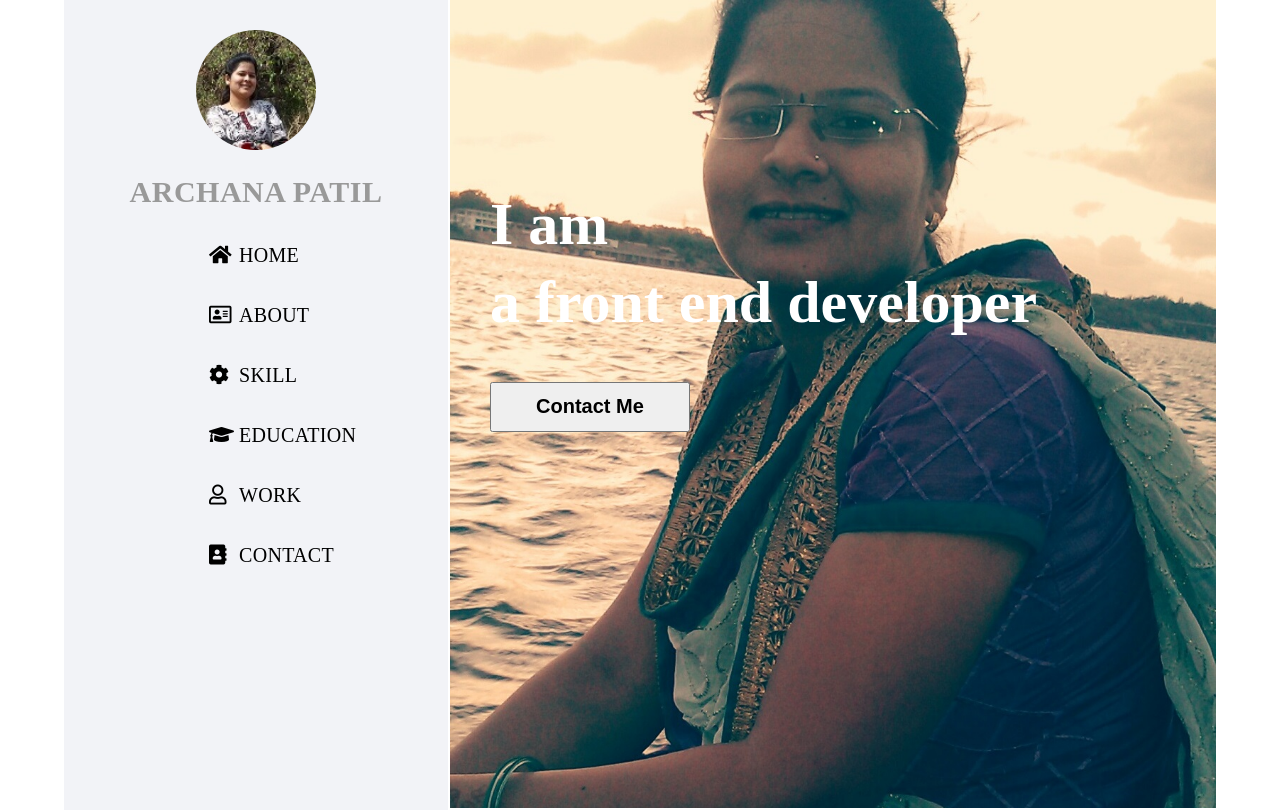
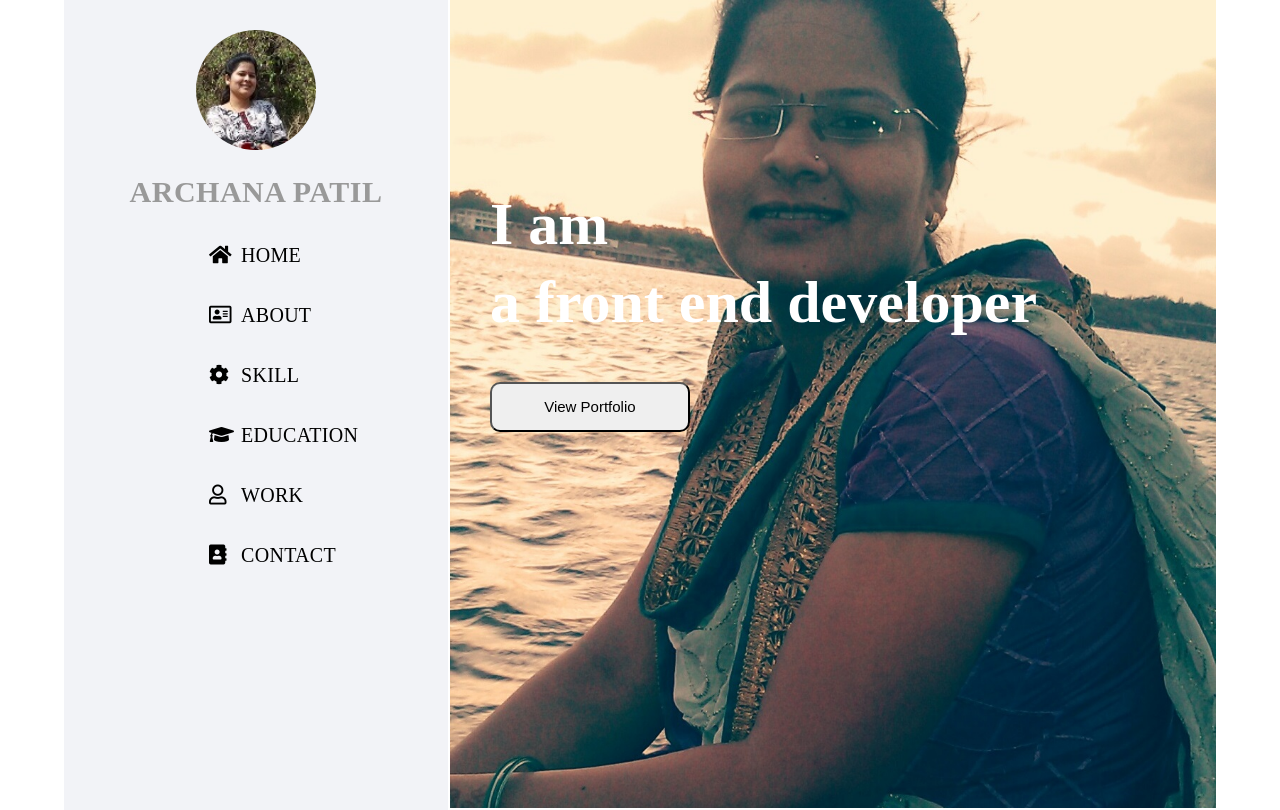
Before and after one commit to archupatil-90/profile, a plain HTML site: page index.html in a window 1280 px wide. Shown: the top 810 px of the page. Drawn offline with Linux system fonts and the light colour scheme.

Commit message:
Add files via upload

```diff
--- a/index.html
+++ b/index.html
@@ -73,7 +73,8 @@
                 <h1>
                     I am <br>a front end developer
                 </h1>
-                <button class="btn">Contact Me</button>
+                <button class="btn" >
+                    view portfolio</button>
             </div>
 
 
@@ -178,7 +179,9 @@
                     <div class="cardwrap">
 
                         <a href="https://archupatil-90.github.io/vegantemplate/">
-                            <img src="vegan.png" class="img2"></a>
+                            <img src="vegan.png" class="img2">
+                           </a>
+
 
                         <a href="https://archupatil-90.github.io/template1/">
                             <img src="cafe.png" class="img2"></a>
--- a/port.css
+++ b/port.css
@@ -64,8 +64,14 @@ html{
     font-weight: normal;
     transition: 1s;
     position: absolute;
+    padding-left: 2px;
 
 
+
+}
+
+.leftcontainer ul li a:hover{
+    color:#2d98f0;
 }
 
 .leftcontainer ul li  a::before{
@@ -82,10 +88,11 @@ html{
 
 .leftcontainer ul li  a:hover::before {
 
-    width: 50px;
+    width: 100%;
     height: 1px;
-    background-color:blue;
-    left: 10px;
+    background-color:#2d98f0 ;
+    left: 0;
+
 
 }
 .fas .far{
@@ -131,8 +138,10 @@ html{
     width: 200px;
     height: 50px;
     text-align: center;
-    font-size: 20px;
-    font-weight: bold;
+    font-size: 15px;
+   text-transform: capitalize;
+    color: black;
+    border-radius: 10px;
 
 }
 
```
